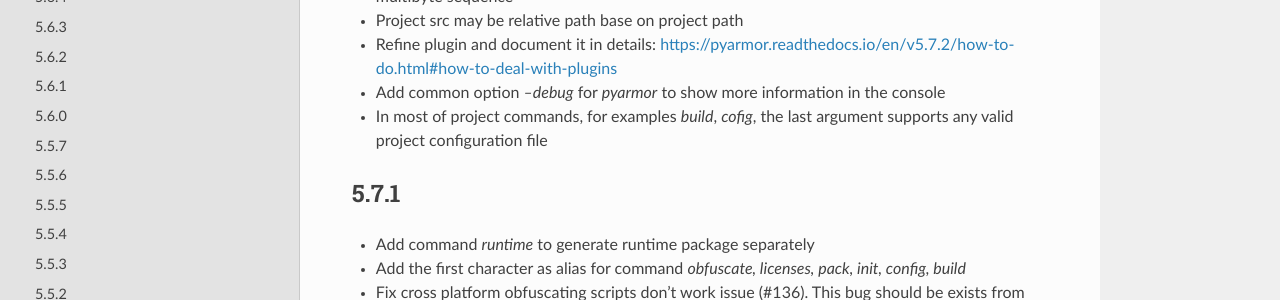
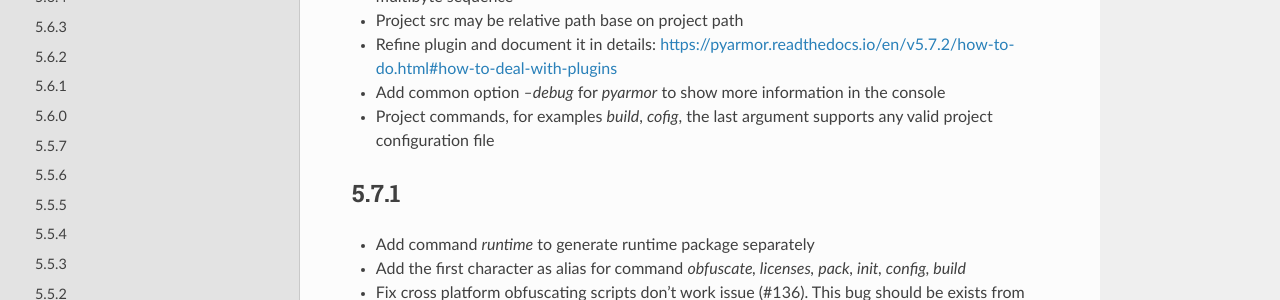
Before and after one commit to dashingsoft/pyarmor, a Sphinx documentation site: the page built from docs/change-logs.rst, in a window 1280 px wide and 900 px high. Shown: the part 255-555 px from the top of the window. Built offline with Sphinx 7.4.7 and the Read the Docs theme 2.0.0, drawn with Linux system fonts in a browser that asks for light colours.

Commit message:
Refine change log

```diff
--- a/docs/change-logs.rst
+++ b/docs/change-logs.rst
@@ -9,7 +9,7 @@
 * Project src may be relative path base on project path
 * Refine plugin and document it in details: https://pyarmor.readthedocs.io/en/v5.7.2/how-to-do.html#how-to-deal-with-plugins
 * Add common option `--debug` for `pyarmor` to show more information in the console
-* In most of project commands, for examples `build`, `cofig`, the last argument supports any valid project configuration file
+* Project commands, for examples `build`, `cofig`, the last argument supports any valid project configuration file
 
 5.7.1
 -----
```
